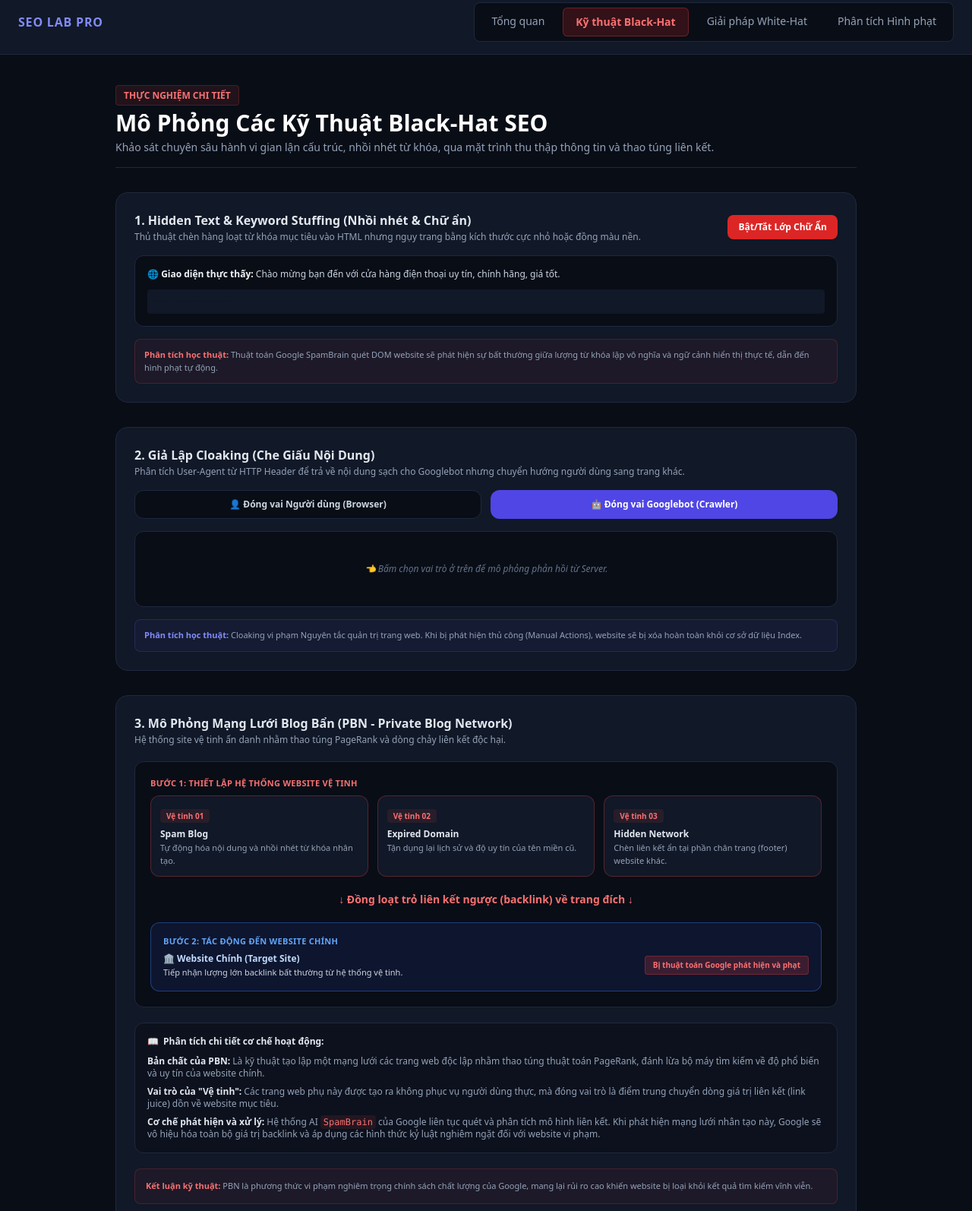
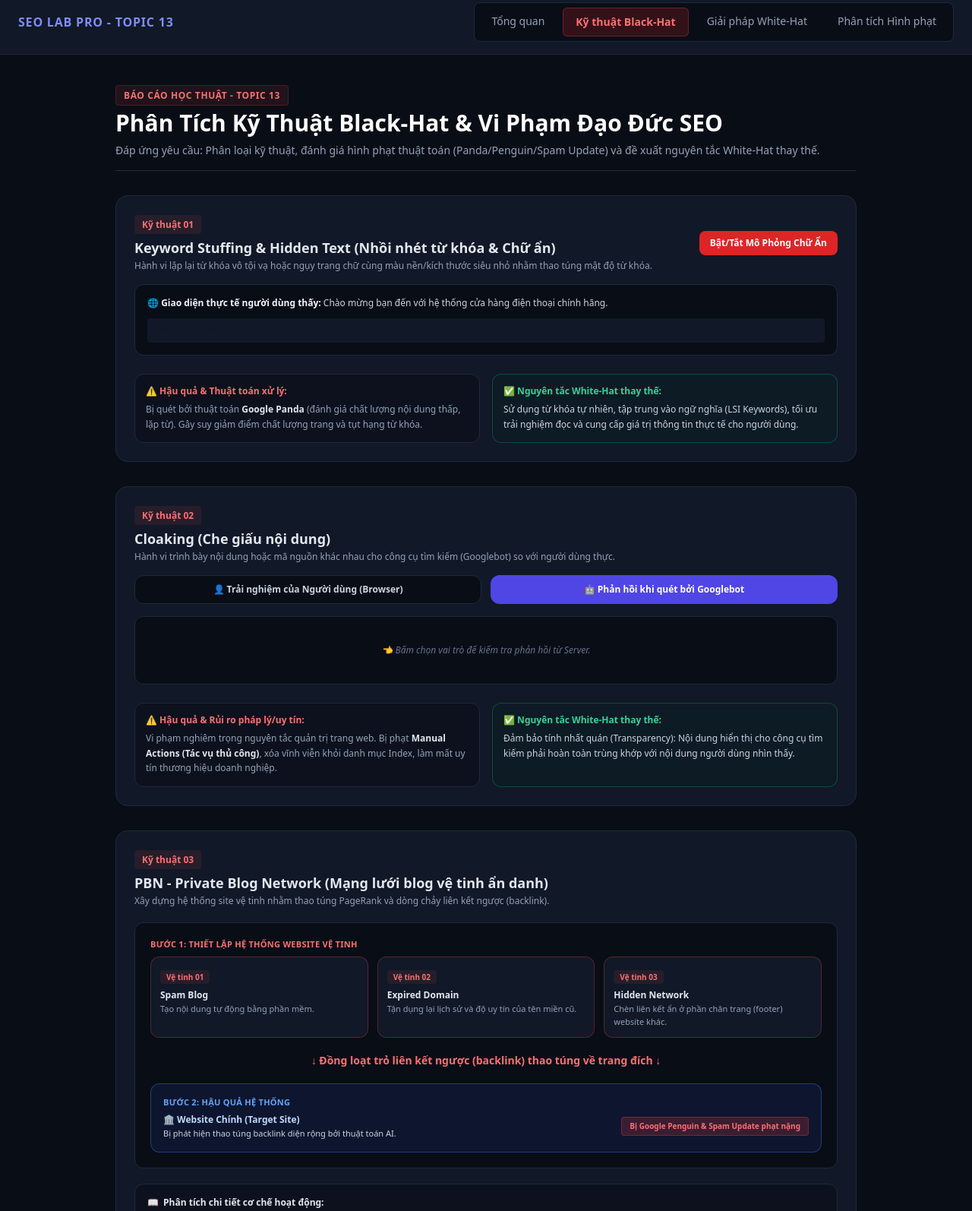
Before and after one commit to trangbphuong6-hash/Ethical_SEO_Website, a plain HTML site: page blackhat.html in a window 1280 px wide. Shown: the part 13-1607 px from the top of the page at 76% size. Drawn offline with nearby package versions, Linux system fonts and the light colour scheme.

Commit message:
Add files via upload

```diff
--- a/blackhat.html
+++ b/blackhat.html
@@ -3,7 +3,7 @@
 <head>
     <meta charset="UTF-8">
     <meta name="viewport" content="width=device-width, initial-scale=1.0">
-    <title>Kỹ thuật Black-Hat - SEO Lab Pro</title>
+    <title>Topic 13: Kỹ Thuật Black-Hat & Đánh Giá Đạo Đức SEO</title>
     <script src="https://cdn.tailwindcss.com"></script>
     <script>
         tailwind.config = { darkMode: 'class', theme: { extend: { colors: { darkBg: '#090d16', cardBg: '#111827', borderCol: '#1f293d' } } } }
@@ -11,7 +11,7 @@
 </head>
 <body class="bg-darkBg text-slate-100 min-h-screen font-sans selection:bg-red-500 selection:text-white">
     <nav class="bg-cardBg border-b border-borderCol px-6 py-4 flex justify-between items-center sticky top-0 z-50">
-        <h1 class="font-bold text-indigo-400 tracking-wider">SEO LAB PRO</h1>
+        <h1 class="font-bold text-indigo-400 tracking-wider">SEO LAB PRO - TOPIC 13</h1>
         <div class="space-x-2 text-sm bg-darkBg p-1.5 rounded-lg border border-borderCol hidden md:flex">
             <a href="index.html" class="px-4 py-2 rounded-md text-slate-400 hover:text-white transition-all">Tổng quan</a>
             <a href="blackhat.html" class="px-4 py-2 rounded-md bg-red-600/20 text-red-400 font-semibold border border-red-500/30">Kỹ thuật Black-Hat</a>
@@ -21,76 +21,95 @@
     </nav>
 
     <main class="max-w-5xl mx-auto px-6 py-10 space-y-8">
-        <div class="border-b border-borderCol pb-4">
-            <span class="px-2.5 py-1 rounded text-xs font-semibold bg-red-500/10 text-red-400 border border-red-500/20 uppercase">Thực Nghiệm Chi Tiết</span>
-            <h2 class="text-3xl font-bold text-white mt-2">Mô Phỏng Các Kỹ Thuật Black-Hat SEO</h2>
-            <p class="text-slate-400 text-sm mt-1">Khảo sát chuyên sâu hành vi gian lận cấu trúc, nhồi nhét từ khóa, qua mặt trình thu thập thông tin và thao túng liên kết.</p>
+        <!-- Header bám sát yêu cầu đề bài -->
+        <div class="border-b border-borderCol pb-4 space-y-2">
+            <span class="px-2.5 py-1 rounded text-xs font-semibold bg-red-500/10 text-red-400 border border-red-500/20 uppercase tracking-wider">Báo cáo học thuật - Topic 13</span>
+            <h2 class="text-3xl font-bold text-white">Phân Tích Kỹ Thuật Black-Hat & Vi Phạm Đạo Đức SEO</h2>
+            <p class="text-slate-400 text-sm">Đáp ứng yêu cầu: Phân loại kỹ thuật, đánh giá hình phạt thuật toán (Panda/Penguin/Spam Update) và đề xuất nguyên tắc White-Hat thay thế.</p>
         </div>
 
-        <!-- Module 1: Hidden Text & Keyword Stuffing -->
+        <!-- Module 1: Keyword Stuffing -->
         <div class="bg-cardBg border border-borderCol rounded-2xl p-6 space-y-4">
             <div class="flex justify-between items-center flex-wrap gap-3">
                 <div>
-                    <h3 class="text-base font-bold text-slate-200">1. Hidden Text & Keyword Stuffing (Nhồi nhét & Chữ ẩn)</h3>
-                    <p class="text-xs text-slate-400 mt-0.5">Thủ thuật chèn hàng loạt từ khóa mục tiêu vào HTML nhưng ngụy trang bằng kích thước cực nhỏ hoặc đồng màu nền.</p>
+                    <span class="text-xs font-bold text-red-400 bg-red-500/10 px-2.5 py-1 rounded">Kỹ thuật 01</span>
+                    <h3 class="text-lg font-bold text-slate-200 mt-1.5">Keyword Stuffing & Hidden Text (Nhồi nhét từ khóa & Chữ ẩn)</h3>
+                    <p class="text-xs text-slate-400 mt-0.5">Hành vi lặp lại từ khóa vô tội vạ hoặc ngụy trang chữ cùng màu nền/kích thước siêu nhỏ nhằm thao túng mật độ từ khóa.</p>
                 </div>
                 <button onclick="toggleHiddenText()" class="bg-red-600 hover:bg-red-700 text-white px-3.5 py-2 rounded-lg text-xs font-semibold transition-all cursor-pointer">
-                    Bật/Tắt Lớp Chữ Ẩn
+                    Bật/Tắt Mô Phỏng Chữ Ẩn
                 </button>
             </div>
 
             <div class="p-4 bg-darkBg border border-borderCol rounded-xl space-y-3">
-                <p class="text-slate-300 text-xs">🌐 <strong class="text-slate-100">Giao diện thực thấy:</strong> Chào mừng bạn đến với cửa hàng điện thoại uy tín, chính hãng, giá tốt.</p>
+                <p class="text-slate-300 text-xs">🌐 <strong class="text-slate-100">Giao diện thực tế người dùng thấy:</strong> Chào mừng bạn đến với hệ thống cửa hàng điện thoại chính hãng.</p>
                 <div id="hidden-box" style="color: #111827; background-color: #111827; font-size: 1px;" class="p-2 rounded font-mono text-xs">
                     mua điện thoại giá rẻ, cửa hàng điện thoại xách tay, iphone cũ giá rẻ, samsung chính hãng trả góp 0%, shop điện thoại uy tín, mua điện thoại trả góp online tại TPHCM...
                 </div>
             </div>
-            <div class="text-[11px] text-slate-400 bg-red-500/5 border border-red-500/20 p-3 rounded-lg space-y-1">
-                <strong class="text-red-400 font-semibold">Phân tích học thuật:</strong> Thuật toán Google SpamBrain quét DOM website sẽ phát hiện sự bất thường giữa lượng từ khóa lặp vô nghĩa và ngữ cảnh hiển thị thực tế, dẫn đến hình phạt tự động.
+
+            <div class="grid grid-cols-1 md:grid-cols-2 gap-4 pt-2">
+                <div class="bg-darkBg/60 border border-borderCol p-3.5 rounded-xl space-y-1.5 text-xs">
+                    <div class="font-bold text-red-400">⚠️ Hậu quả & Thuật toán xử lý:</div>
+                    <p class="text-slate-400 leading-relaxed">Bị quét bởi thuật toán <strong class="text-slate-200">Google Panda</strong> (đánh giá chất lượng nội dung thấp, lặp từ). Gây suy giảm điểm chất lượng trang và tụt hạng từ khóa.</p>
+                </div>
+                <div class="bg-emerald-950/20 border border-emerald-500/30 p-3.5 rounded-xl space-y-1.5 text-xs">
+                    <div class="font-bold text-emerald-400">✅ Nguyên tắc White-Hat thay thế:</div>
+                    <p class="text-slate-300 leading-relaxed">Sử dụng từ khóa tự nhiên, tập trung vào ngữ nghĩa (LSI Keywords), tối ưu trải nghiệm đọc và cung cấp giá trị thông tin thực tế cho người dùng.</p>
+                </div>
             </div>
         </div>
 
-        <!-- Module 2: Giả Lập Cloaking -->
+        <!-- Module 2: Cloaking -->
         <div class="bg-cardBg border border-borderCol rounded-2xl p-6 space-y-4">
             <div>
-                <h3 class="text-base font-bold text-slate-200">2. Giả Lập Cloaking (Che Giấu Nội Dung)</h3>
-                <p class="text-xs text-slate-400 mt-0.5">Phân tích User-Agent từ HTTP Header để trả về nội dung sạch cho Googlebot nhưng chuyển hướng người dùng sang trang khác.</p>
+                <span class="text-xs font-bold text-red-400 bg-red-500/10 px-2.5 py-1 rounded">Kỹ thuật 02</span>
+                <h3 class="text-lg font-bold text-slate-200 mt-1.5">Cloaking (Che giấu nội dung)</h3>
+                <p class="text-xs text-slate-400 mt-0.5">Hành vi trình bày nội dung hoặc mã nguồn khác nhau cho công cụ tìm kiếm (Googlebot) so với người dùng thực.</p>
             </div>
 
             <div class="grid grid-cols-2 gap-3">
                 <button onclick="simulateCloak('user')" class="bg-darkBg hover:bg-slate-800 border border-borderCol text-slate-300 py-2.5 px-4 rounded-xl text-xs font-semibold transition-all cursor-pointer">
-                    👤 Đóng vai Người dùng (Browser)
+                    👤 Trải nghiệm của Người dùng (Browser)
                 </button>
                 <button onclick="simulateCloak('bot')" class="bg-indigo-600 hover:bg-indigo-700 text-white py-2.5 px-4 rounded-xl text-xs font-semibold transition-all cursor-pointer">
-                    🤖 Đóng vai Googlebot (Crawler)
+                    🤖 Phản hồi khi quét bởi Googlebot
                 </button>
             </div>
 
-            <div id="cloaked-result" class="p-4 bg-darkBg border border-borderCol rounded-xl min-h-[100px] flex flex-col justify-center items-center text-center">
-                <span class="text-slate-500 text-xs italic">👈 Bấm chọn vai trò ở trên để mô phỏng phản hồi từ Server.</span>
+            <div id="cloaked-result" class="p-4 bg-darkBg border border-borderCol rounded-xl min-h-[90px] flex flex-col justify-center items-center text-center">
+                <span class="text-slate-500 text-xs italic">👈 Bấm chọn vai trò để kiểm tra phản hồi từ Server.</span>
             </div>
-            <div class="text-[11px] text-slate-400 bg-indigo-500/5 border border-indigo-500/20 p-3 rounded-lg space-y-1">
-                <strong class="text-indigo-400 font-semibold">Phân tích học thuật:</strong> Cloaking vi phạm Nguyên tắc quản trị trang web. Khi bị phát hiện thủ công (Manual Actions), website sẽ bị xóa hoàn toàn khỏi cơ sở dữ liệu Index.
+
+            <div class="grid grid-cols-1 md:grid-cols-2 gap-4 pt-2">
+                <div class="bg-darkBg/60 border border-borderCol p-3.5 rounded-xl space-y-1.5 text-xs">
+                    <div class="font-bold text-red-400">⚠️ Hậu quả & Rủi ro pháp lý/uy tín:</div>
+                    <p class="text-slate-400 leading-relaxed">Vi phạm nghiêm trọng nguyên tắc quản trị trang web. Bị phạt <strong class="text-slate-200">Manual Actions (Tác vụ thủ công)</strong>, xóa vĩnh viễn khỏi danh mục Index, làm mất uy tín thương hiệu doanh nghiệp.</p>
+                </div>
+                <div class="bg-emerald-950/20 border border-emerald-500/30 p-3.5 rounded-xl space-y-1.5 text-xs">
+                    <div class="font-bold text-emerald-400">✅ Nguyên tắc White-Hat thay thế:</div>
+                    <p class="text-slate-300 leading-relaxed">Đảm bảo tính nhất quán (Transparency): Nội dung hiển thị cho công cụ tìm kiếm phải hoàn toàn trùng khớp với nội dung người dùng nhìn thấy.</p>
+                </div>
             </div>
         </div>
 
-        <!-- Module 3: Mô Phỏng PBN (Bản chuẩn học thuật, rõ ràng, dễ thuyết trình) -->
+        <!-- Module 3: PBN (Có kèm khung phân tích chi tiết cơ chế hoạt động) -->
         <div class="bg-cardBg border border-borderCol rounded-2xl p-6 space-y-5">
             <div>
-                <h3 class="text-base font-bold text-slate-200">3. Mô Phỏng Mạng Lưới Blog Bẩn (PBN - Private Blog Network)</h3>
-                <p class="text-xs text-slate-400 mt-0.5">Hệ thống site vệ tinh ẩn danh nhằm thao túng PageRank và dòng chảy liên kết độc hại.</p>
+                <span class="text-xs font-bold text-red-400 bg-red-500/10 px-2.5 py-1 rounded">Kỹ thuật 03</span>
+                <h3 class="text-lg font-bold text-slate-200 mt-1.5">PBN - Private Blog Network (Mạng lưới blog vệ tinh ẩn danh)</h3>
+                <p class="text-xs text-slate-400 mt-0.5">Xây dựng hệ thống site vệ tinh nhằm thao túng PageRank và dòng chảy liên kết ngược (backlink).</p>
             </div>
 
-            <!-- Sơ đồ PBN -->
+            <!-- Sơ đồ trực quan PBN -->
             <div class="p-5 bg-darkBg border border-borderCol rounded-xl space-y-4">
-
                 <div>
                     <div class="text-[11px] font-semibold text-red-400 mb-2 uppercase tracking-wide">Bước 1: Thiết lập hệ thống website vệ tinh</div>
                     <div class="grid grid-cols-1 sm:grid-cols-3 gap-3">
                         <div class="bg-cardBg border border-red-500/30 p-3 rounded-xl">
                             <span class="text-[10px] font-bold text-red-400 bg-red-500/10 px-2 py-0.5 rounded">Vệ tinh 01</span>
                             <div class="font-bold text-slate-200 text-xs mt-1.5">Spam Blog</div>
-                            <p class="text-[11px] text-slate-400 mt-0.5">Tự động hóa nội dung và nhồi nhét từ khóa nhân tạo.</p>
+                            <p class="text-[11px] text-slate-400 mt-0.5">Tạo nội dung tự động bằng phần mềm.</p>
                         </div>
                         <div class="bg-cardBg border border-red-500/30 p-3 rounded-xl">
                             <span class="text-[10px] font-bold text-red-400 bg-red-500/10 px-2 py-0.5 rounded">Vệ tinh 02</span>
@@ -100,28 +119,28 @@
                         <div class="bg-cardBg border border-red-500/30 p-3 rounded-xl">
                             <span class="text-[10px] font-bold text-red-400 bg-red-500/10 px-2 py-0.5 rounded">Vệ tinh 03</span>
                             <div class="font-bold text-slate-200 text-xs mt-1.5">Hidden Network</div>
-                            <p class="text-[11px] text-slate-400 mt-0.5">Chèn liên kết ẩn tại phần chân trang (footer) website khác.</p>
+                            <p class="text-[11px] text-slate-400 mt-0.5">Chèn liên kết ẩn ở phần chân trang (footer) website khác.</p>
                         </div>
                     </div>
                 </div>
 
                 <div class="text-center text-red-400 font-bold text-sm py-1">
-                    ↓ Đồng loạt trỏ liên kết ngược (backlink) về trang đích ↓
+                    ↓ Đồng loạt trỏ liên kết ngược (backlink) thao túng về trang đích ↓
                 </div>
 
                 <div class="bg-blue-950/40 border border-blue-500/40 p-4 rounded-xl">
-                    <div class="text-[11px] font-semibold text-blue-400 uppercase tracking-wide">Bước 2: Tác động đến Website chính</div>
+                    <div class="text-[11px] font-semibold text-blue-400 uppercase tracking-wide">Bước 2: Hậu quả hệ thống</div>
                     <div class="flex items-center justify-between flex-wrap gap-2 mt-1.5">
                         <div>
                             <div class="font-bold text-blue-200 text-xs">🏛️ Website Chính (Target Site)</div>
-                            <p class="text-[11px] text-slate-300 mt-0.5">Tiếp nhận lượng lớn backlink bất thường từ hệ thống vệ tinh.</p>
+                            <p class="text-[11px] text-slate-300 mt-0.5">Bị phát hiện thao túng backlink diện rộng bởi thuật toán AI.</p>
                         </div>
-                        <span class="bg-red-500/20 text-red-400 border border-red-500/30 text-[10px] font-bold px-2.5 py-1 rounded">Bị thuật toán Google phát hiện và phạt</span>
+                        <span class="bg-red-500/20 text-red-400 border border-red-500/30 text-[10px] font-bold px-2.5 py-1 rounded">Bị Google Penguin & Spam Update phạt nặng</span>
                     </div>
                 </div>
             </div>
 
-            <!-- Giải thích chi tiết theo văn phong học thuật chuẩn báo cáo -->
+            <!-- Khung Phân tích chi tiết cơ chế hoạt động (Yêu cầu thêm) -->
             <div class="bg-darkBg/60 border border-borderCol p-4 rounded-xl space-y-2.5 text-xs text-slate-300">
                 <div class="font-bold text-slate-200 flex items-center gap-1.5">
                     <span>📖</span> Phân tích chi tiết cơ chế hoạt động:
@@ -133,8 +152,15 @@
                 </ul>
             </div>
 
-            <div class="text-[11px] text-slate-400 bg-red-500/5 border border-red-500/20 p-3.5 rounded-lg space-y-1">
-                <strong class="text-red-400 font-semibold">Kết luận kỹ thuật:</strong> PBN là phương thức vi phạm nghiêm trọng chính sách chất lượng của Google, mang lại rủi ro cao khiến website bị loại khỏi kết quả tìm kiếm vĩnh viễn.
+            <div class="grid grid-cols-1 md:grid-cols-2 gap-4 pt-1">
+                <div class="bg-darkBg/60 border border-borderCol p-3.5 rounded-xl space-y-1.5 text-xs">
+                    <div class="font-bold text-red-400">⚠️ Đánh giá hậu quả thuật toán:</div>
+                    <p class="text-slate-400 leading-relaxed">Xử lý trực tiếp bởi thuật toán <strong class="text-slate-200">Google Penguin</strong> và các bản cập nhật <strong class="text-slate-200">Spam Update</strong> sử dụng AI SpamBrain. Toàn bộ backlink ảo bị vô hiệu hóa, trang web chính bị đánh rớt hạng nghiêm trọng.</p>
+                </div>
+                <div class="bg-emerald-950/20 border border-emerald-500/30 p-3.5 rounded-xl space-y-1.5 text-xs">
+                    <div class="font-bold text-emerald-400">✅ Nguyên tắc White-Hat thay thế:</div>
+                    <p class="text-slate-300 leading-relaxed">Xây dựng liên kết tự nhiên (Link Building) thông qua Guest Posting chất lượng cao, PR báo chí chính thống, tạo nội dung chuyên sâu có giá trị dẫn dắt cộng đồng trích dẫn tự nguyện.</p>
+                </div>
             </div>
         </div>
     </main>
@@ -155,15 +181,15 @@
                     <div class="space-y-1">
                         <span class="px-2 py-0.5 rounded text-[10px] font-bold bg-emerald-500/20 text-emerald-400 border border-emerald-500/30">Server Response: Googlebot Agent</span>
                         <h4 class="font-bold text-emerald-400 text-xs mt-1">Học Viện Công Nghệ Thông Tin Chuẩn SEO</h4>
-                        <p class="text-slate-300 text-[11px]">Nội dung học thuật minh bạch, phân bổ từ khóa tự nhiên phục vụ lập chỉ mục.</p>
+                        <p class="text-slate-300 text-[11px]">Nội dung học thuật minh bạch, phân phối từ khóa tự nhiên phục vụ lập chỉ mục.</p>
                     </div>
                 `;
             } else {
                 container.innerHTML = `
                     <div class="space-y-1">
                         <span class="px-2 py-0.5 rounded text-[10px] font-bold bg-red-500/20 text-red-400 border border-red-500/30">Server Response: Normal User Agent</span>
-                        <h4 class="font-bold text-red-400 text-xs mt-1">🔥 [BLACK-HAT] Sòng bạc trực tuyến - Nhận 500K ngay!</h4>
-                        <p class="text-slate-300 text-[11px]">Nội dung rác, quảng cáo độc hại hiển thị cho người dùng thực trong khi Bot bị qua mặt.</p>
+                        <h4 class="font-bold text-red-400 text-xs mt-1">🔥 [BLACK-HAT] Quảng cáo dịch vụ trái phép / Chuyển hướng độc hại</h4>
+                        <p class="text-slate-300 text-[11px]">Nội dung lừa đảo hiển thị cho người dùng thực trong khi Bot bị qua mặt.</p>
                     </div>
                 `;
             }
```
Also changed, not shown: index.html (+35 -43 lines).
